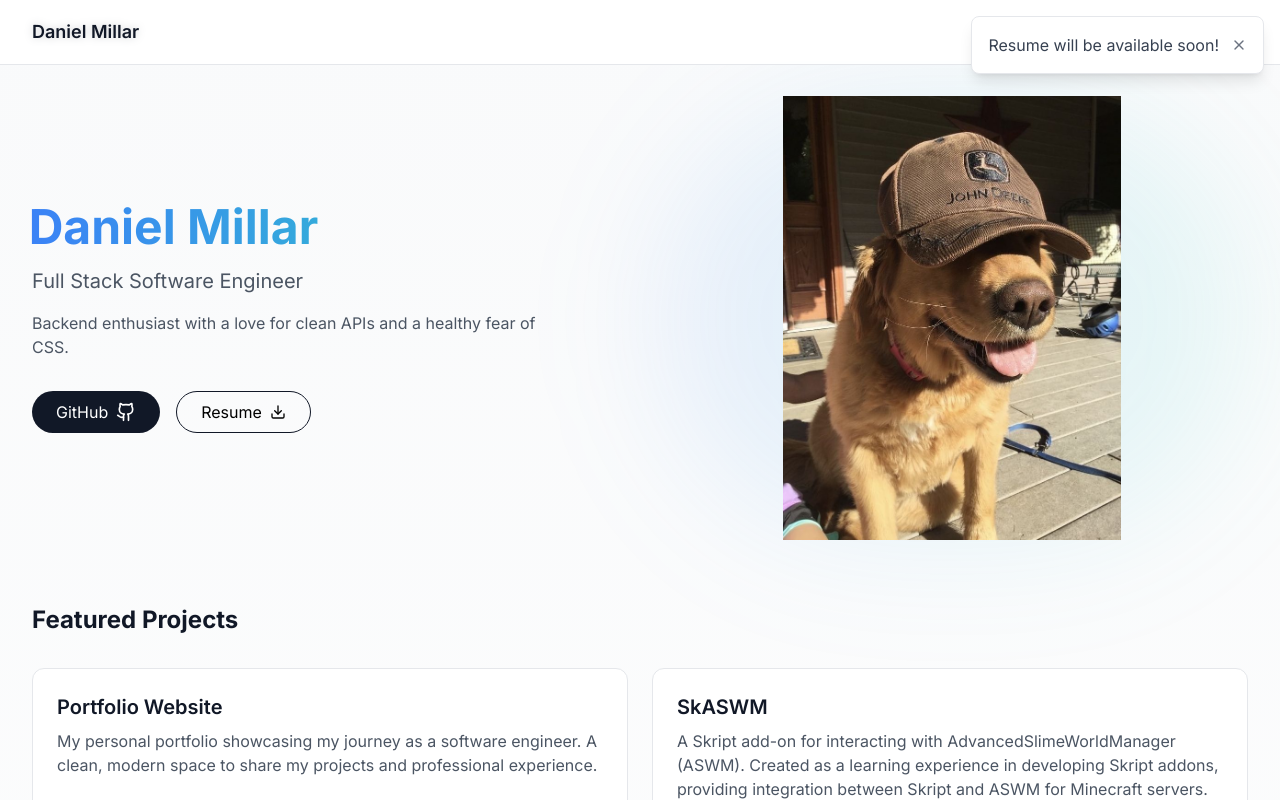
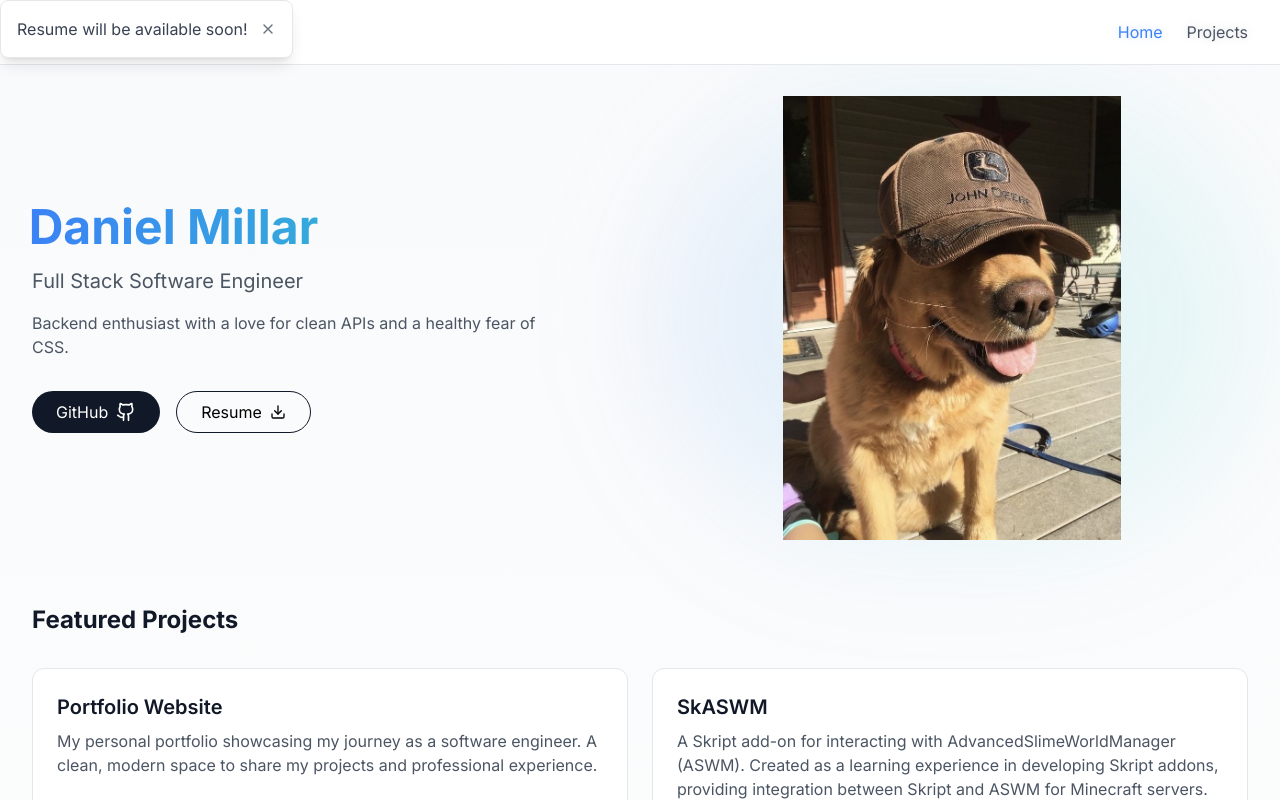
Before and after one commit to danielmillar/Portfolio, a Next.js app: page / in a window 1280 px wide. Both pictures are taken after a click on the button "Resume". Shown: the top 800 px of the page. Built offline with nearby package versions, Linux system fonts and the light colour scheme.

Commit message:
feat(): Update alert system
Allow for multiple and stacking
Updated animations

```diff
--- a/src/app/layout.tsx
+++ b/src/app/layout.tsx
@@ -1,6 +1,7 @@
 import type { Metadata } from "next";
 import { Inter } from "next/font/google";
 import "./globals.css";
+import { AlertProvider } from '@/contexts/AlertContext';
 
 const inter = Inter({ subsets: ["latin"] });
 
@@ -26,7 +27,11 @@ export default function RootLayout({
 }>) {
   return (
     <html lang="en">
-      <body className={inter.className}>{children}</body>
+      <body className={inter.className}>
+        <AlertProvider>
+          {children}
+        </AlertProvider>
+      </body>
     </html>
   );
 }
--- a/src/components/home/Hero.tsx
+++ b/src/components/home/Hero.tsx
@@ -1,19 +1,13 @@
 'use client';
-import { useState } from 'react';
 import Image from 'next/image';
 import { GithubIcon, DownloadIcon } from 'lucide-react';
-import { Alert } from '@/components/ui/Alert';
+import { useAlert } from '@/contexts/AlertContext';
 
 export default function Hero() {
-  const [showAlert, setShowAlert] = useState(false);
+  const { showAlert } = useAlert();
 
   return (
     <>
-      <Alert
-        isOpen={showAlert}
-        onClose={() => setShowAlert(false)}
-        message="Resume will be available soon!"
-      />
       <div className="flex flex-col-reverse md:flex-row items-center justify-between mb-16 gap-8">
         {/* Text Content */}
         <div className="flex-1 text-left">
@@ -40,7 +34,7 @@ export default function Hero() {
               <GithubIcon className="w-5 h-5" />
             </a>
             <button
-              onClick={() => setShowAlert(true)}
+              onClick={() => showAlert("Resume will be available soon!")}
               className="group px-6 py-2 border border-gray-900 dark:border-white rounded-full hover:bg-gray-100 dark:hover:bg-gray-800 transition-all duration-300 flex items-center gap-2"
             >
               <span>Resume</span>
--- a/src/components/ui/Alert.tsx
+++ b/src/components/ui/Alert.tsx
@@ -8,18 +8,17 @@ interface AlertProps {
   isOpen: boolean;
   onClose: () => void;
   message: string;
+  duration?: number;
 }
 
-export function Alert({ isOpen, onClose, message }: AlertProps) {
+export function Alert({ isOpen, onClose, message, duration = 5000 }: AlertProps) {
   const alertRef = useRef<HTMLDivElement>(null);
 
   useEffect(() => {
     if (!alertRef.current) return;
 
     if (isOpen) {
-      // Reset position and opacity
-      gsap.set(alertRef.current, { y: -20, opacity: 0 });
-      // Animate in
+      gsap.set(alertRef.current, { y: -20, x: 0, opacity: 0 });
       gsap.to(alertRef.current, {
         y: 0,
         opacity: 1,
@@ -27,9 +26,8 @@ export function Alert({ isOpen, onClose, message }: AlertProps) {
         ease: 'power2.out'
       });
     } else {
-      // Animate out
       gsap.to(alertRef.current, {
-        y: -20,
+        x: 100,
         opacity: 0,
         duration: 0.2,
         ease: 'power2.in'
@@ -37,12 +35,10 @@ export function Alert({ isOpen, onClose, message }: AlertProps) {
     }
   }, [isOpen]);
 
-  if (!isOpen) return null;
-
   return (
     <div
       ref={alertRef}
-      className="fixed top-4 right-4 z-50"
+      className="z-[9999] w-full"
     >
       <div className="bg-white dark:bg-gray-800 rounded-lg shadow-lg border border-gray-200 dark:border-gray-700 p-4 flex items-center gap-3">
         <p className="text-gray-700 dark:text-gray-200">{message}</p>
--- /dev/null
+++ b/src/contexts/AlertContext.tsx
@@ -0,0 +1,96 @@
+'use client';
+import { createContext, useContext, useState, ReactNode } from 'react';
+import { Alert } from '@/components/ui/Alert';
+
+type AlertItem = {
+  id: number;
+  message: string;
+  duration?: number;
+  isVisible: boolean;
+};
+
+type AlertContextType = {
+  alerts: AlertItem[];
+  showAlert: (message: string, duration?: number) => void;
+  removeAlert: (id: number) => void;
+};
+
+const AlertContext = createContext<AlertContextType | undefined>(undefined);
+
+let nextId = 0;
+const MAX_ALERTS = 5;
+
+export function AlertProvider({ children }: { children: ReactNode }) {
+  const [alerts, setAlerts] = useState<AlertItem[]>([]);
+
+  const showAlert = (message: string, duration: number = 5000) => {
+    const id = nextId++;
+    const newAlert = {
+      id,
+      message,
+      duration,
+      isVisible: true,
+    };
+
+    setAlerts(prev => {
+      if (prev.length >= MAX_ALERTS) {
+        const [oldest, ...rest] = prev;
+        return [...rest, newAlert];
+      }
+      return [...prev, newAlert];
+    });
+
+    setTimeout(() => {
+      setAlerts(prev =>
+        prev.map(alert =>
+          alert.id === id
+            ? { ...alert, isVisible: false }
+            : alert
+        )
+      );
+
+      setTimeout(() => {
+        setAlerts(prev => prev.filter(alert => alert.id !== id));
+      }, 300);
+    }, duration);
+  };
+
+  const removeAlert = (id: number) => {
+    setAlerts(prev =>
+      prev.map(alert =>
+        alert.id === id
+          ? { ...alert, isVisible: false }
+          : alert
+      )
+    );
+
+    setTimeout(() => {
+      setAlerts(prev => prev.filter(alert => alert.id !== id));
+    }, 300);
+  };
+
+  return (
+    <AlertContext.Provider value={{ alerts, showAlert, removeAlert }}>
+      <div className="fixed top-4 right-4 z-[9999] flex flex-col-reverse gap-4">
+        {alerts.map((alert) => (
+          <Alert
+            key={alert.id}
+            isOpen={alert.isVisible}
+            onClose={() => removeAlert(alert.id)}
+            message={alert.message}
+            duration={alert.duration}
+          />
+        ))}
+      </div>
+      {children}
+    </AlertContext.Provider>
+  );
+}
+
+export function useAlert() {
+  const context = useContext(AlertContext);
+  if (context === undefined) {
+    throw new Error('useAlert must be used within an AlertProvider');
+  }
+  return context;
+}
```
